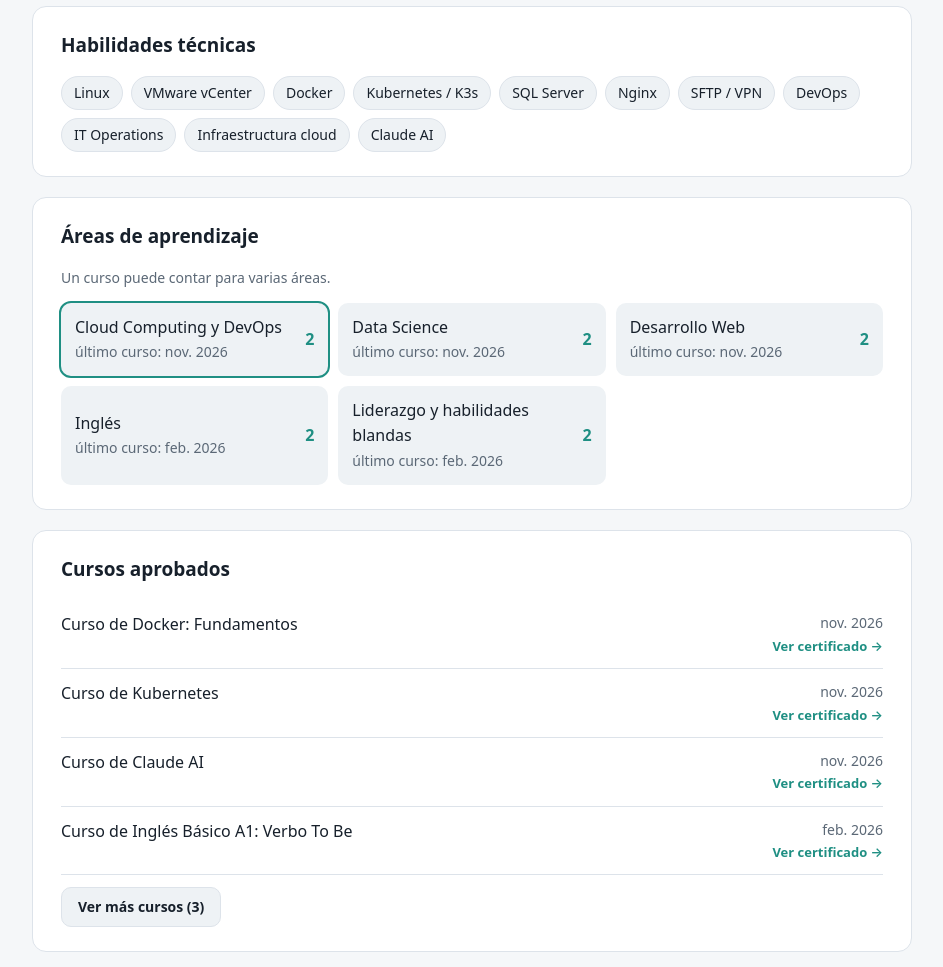
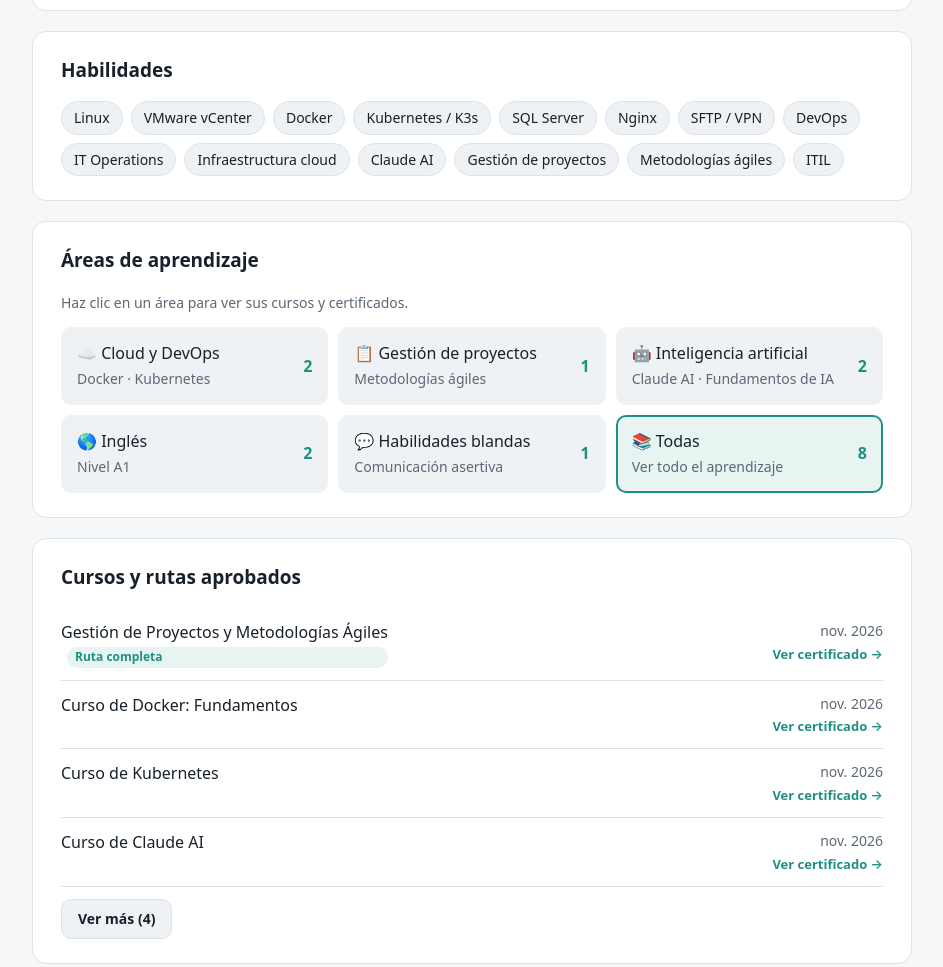
Before and after one commit to davidsoriano21-debug/miperfil, a plain HTML site: page index.html in a window 1280 px wide. Shown: the part 1486-2453 px from the top of the page, without its empty margins (168-1111 px from the left). Drawn offline with Linux system fonts and the light colour scheme.

Commit message:
Add files via upload

```diff
--- a/index.html
+++ b/index.html
@@ -6,7 +6,7 @@
 <title>Angel David Soriano · Ingeniero de Infraestructura TI</title>
 <meta name="description" content="Ingeniero de Infraestructura TI: Linux, VMware vCenter, Docker, Kubernetes / K3s, SQL, Nginx y DevOps.">
 <meta property="og:title" content="Angel David Soriano · Ingeniero de Infraestructura TI">
-<meta property="og:description" content="Más de 8 años en soporte, sistemas e infraestructura TI. Linux · VMware · Docker · Kubernetes · DevOps.">
+<meta property="og:description" content="14 años en soporte, sistemas e infraestructura TI. Linux · VMware · Docker · Kubernetes · DevOps.">
 <meta property="og:type" content="profile">
 <style>
   :root {
@@ -87,13 +87,14 @@
     color: var(--text);
   }
   .btn:hover { border-color: var(--accent); text-decoration: none; }
+  .btn[hidden] { display: none; }
   .btn.primary { background: var(--accent); border-color: var(--accent); color: #fff; }
 
   /* Estadísticas */
   .stats {
     margin-top: 20px;
     display: grid;
-    grid-template-columns: repeat(3, 1fr);
+    grid-template-columns: repeat(4, 1fr);
     gap: 12px;
   }
   .stat {
@@ -152,7 +153,21 @@
     background: var(--surface-2);
   }
   .area .count { font-weight: 700; color: var(--accent); font-variant-numeric: tabular-nums; }
-  .area.main { outline: 2px solid var(--accent); }
+  button.area {
+    font: inherit; color: inherit; text-align: left; cursor: pointer;
+    border: 2px solid transparent;
+    transition: border-color .15s, transform .15s;
+  }
+  button.area:hover { border-color: var(--border); transform: translateY(-1px); }
+  button.area.active { border-color: var(--accent); background: var(--accent-soft); }
+  .courses-head { display: flex; justify-content: space-between; align-items: baseline; flex-wrap: wrap; gap: 8px; margin-bottom: 16px; }
+  .tag {
+    display: inline-block; margin-left: 6px; padding: 1px 8px;
+    border-radius: 999px; font-size: 12px; font-weight: 600;
+    color: var(--accent); background: var(--accent-soft); vertical-align: middle;
+  }
+  .courses li.flash { animation: flash 1s ease; }
+  @keyframes flash { from { background: var(--accent-soft); } to { background: transparent; } }
 
   /* Cursos */
   .courses { list-style: none; }
@@ -215,7 +230,7 @@
     .avatar { margin: 0 auto; }
     .meta, .actions { justify-content: center; }
     .bio { margin-left: auto; margin-right: auto; }
-    .stats { grid-template-columns: repeat(3, 1fr); }
+    .stats { grid-template-columns: repeat(2, 1fr); }
     .stat strong { font-size: 22px; }
     .two { grid-template-columns: 1fr; }
     section { padding: 20px; }
@@ -233,8 +248,8 @@
       <span class="badge">Ingeniero de Infraestructura TI</span>
       <p class="bio">
         Ingeniero de Infraestructura TI con experiencia práctica en administración, implementación
-        y optimización de plataformas tecnológicas. Más de 8 años en soporte, análisis de sistemas
-        e infraestructura.
+        y optimización de plataformas tecnológicas. 14 años de experiencia en soporte, análisis de sistemas
+        e infraestructura, con formación en gestión de proyectos y metodologías ágiles.
       </p>
       <div class="meta">
         <span>📍 Ciudad de México, México</span>
@@ -267,8 +282,9 @@
 
   <!-- Estadísticas -->
   <div class="stats">
-    <div class="stat"><strong>8+</strong><span>años de experiencia</span></div>
+    <div class="stat"><strong>14</strong><span>años de experiencia</span></div>
     <div class="stat"><strong>8</strong><span>cursos aprobados</span></div>
+    <div class="stat"><strong>1</strong><span>ruta completada</span></div>
     <div class="stat"><strong>3</strong><span>certificaciones</span></div>
   </div>
 
@@ -279,6 +295,7 @@
       <p>Ingeniero de Infraestructura TI con experiencia práctica en administración, implementación, operación y optimización de plataformas tecnológicas en entornos empresariales. Especializado en administración de sistemas Linux y Windows Server, virtualización con VMware vCenter y ESXi, tecnologías de contenedores Docker y Kubernetes (K3s), gestión de servicios web mediante Nginx y administración de bases de datos SQL Server y Oracle.</p>
       <p>Cuento con experiencia en automatización y administración de infraestructura mediante Bash, Python y Ansible, gestión de repositorios y procesos de despliegue con Git, GitLab, Azure DevOps y ArgoCD, así como conocimientos operativos en entornos de nube pública AWS, Microsoft Azure y Google Cloud Platform (GCP). Manejo herramientas de monitoreo y visualización como Grafana, administración de certificados SSL/TLS, configuración de seguridad perimetral, procesos de backup y restauración.</p>
       <p>Orientado a la disponibilidad, estabilidad, rendimiento y continuidad de los servicios tecnológicos, con experiencia en atención de incidentes críticos de nivel 3, análisis de causa raíz, gestión de SLA y KPI y aplicación de buenas prácticas ITIL. Complemento mi perfil con documentación técnica, estandarización de procedimientos, transferencia de conocimiento y mejora continua, aportando soluciones que optimizan la operación, fortalecen la infraestructura y contribuyen a la evolución tecnológica de las organizaciones.</p>
+      <p>Recientemente completé la ruta de Gestión de Proyectos y Metodologías Ágiles, lo que me permite planificar, priorizar y dar seguimiento a iniciativas de infraestructura con enfoque ágil: definición de alcance, organización del trabajo por iteraciones, coordinación con equipos multidisciplinarios y comunicación clara del avance a las partes interesadas.</p>
     </div>
     <button class="btn more" id="about-btn" type="button" aria-expanded="false" aria-controls="about">Leer más</button>
   </section>
@@ -328,7 +345,7 @@
 
   <!-- Habilidades -->
   <section>
-    <h2>Habilidades técnicas</h2>
+    <h2>Habilidades</h2>
     <div class="chips">
       <span class="chip">Linux</span>
       <span class="chip">VMware vCenter</span>
@@ -341,37 +358,46 @@
       <span class="chip">IT Operations</span>
       <span class="chip">Infraestructura cloud</span>
       <span class="chip">Claude AI</span>
+      <span class="chip">Gestión de proyectos</span>
+      <span class="chip">Metodologías ágiles</span>
+      <span class="chip">ITIL</span>
     </div>
   </section>
 
   <!-- Áreas de aprendizaje -->
   <section>
     <h2>Áreas de aprendizaje</h2>
-    <p class="sub" style="margin-bottom:14px">Un curso puede contar para varias áreas.</p>
-    <div class="areas">
-      <div class="area main"><span>Cloud Computing y DevOps<br><span class="sub">último curso: nov. 2026</span></span><span class="count">2</span></div>
-      <div class="area"><span>Data Science<br><span class="sub">último curso: nov. 2026</span></span><span class="count">2</span></div>
-      <div class="area"><span>Desarrollo Web<br><span class="sub">último curso: nov. 2026</span></span><span class="count">2</span></div>
-      <div class="area"><span>Inglés<br><span class="sub">último curso: feb. 2026</span></span><span class="count">2</span></div>
-      <div class="area"><span>Liderazgo y habilidades blandas<br><span class="sub">último curso: feb. 2026</span></span><span class="count">2</span></div>
+    <p class="sub" style="margin-bottom:14px">Haz clic en un área para ver sus cursos y certificados.</p>
+    <div class="areas" id="areas">
+      <button class="area" type="button" data-filter="devops"><span>☁️ Cloud y DevOps<br><span class="sub">Docker · Kubernetes</span></span><span class="count"></span></button>
+      <button class="area" type="button" data-filter="proyectos"><span>📋 Gestión de proyectos<br><span class="sub">Metodologías ágiles</span></span><span class="count"></span></button>
+      <button class="area" type="button" data-filter="ia"><span>🤖 Inteligencia artificial<br><span class="sub">Claude AI · Fundamentos de IA</span></span><span class="count"></span></button>
+      <button class="area" type="button" data-filter="ingles"><span>🌎 Inglés<br><span class="sub">Nivel A1</span></span><span class="count"></span></button>
+      <button class="area" type="button" data-filter="blandas"><span>💬 Habilidades blandas<br><span class="sub">Comunicación asertiva</span></span><span class="count"></span></button>
+      <button class="area active" type="button" data-filter="all"><span>📚 Todas<br><span class="sub">Ver todo el aprendizaje</span></span><span class="count"></span></button>
     </div>
   </section>
 
   <!-- Cursos aprobados -->
   <section>
-    <h2>Cursos aprobados</h2>
+    <div class="courses-head">
+      <h2 style="margin:0">Cursos y rutas aprobados</h2>
+      <span class="sub" id="filter-label"></span>
+    </div>
     <ul class="courses" id="courses">
       <!-- Cada curso: nombre, fecha y enlace al certificado.
            Para usar tu propio PDF, cambia el href por: certificados/nombre-del-archivo.pdf -->
-      <li><span class="name">Curso de Docker: Fundamentos</span><span class="right"><span class="date">nov. 2026</span><a class="cert" href="https://platzi.com/p/asoriano118/curso/8781-course/diploma/detalle/" target="_blank" rel="noopener">Ver certificado →</a></span></li>
-      <li><span class="name">Curso de Kubernetes</span><span class="right"><span class="date">nov. 2026</span><a class="cert" href="https://platzi.com/p/asoriano118/curso/11421-course/diploma/detalle/" target="_blank" rel="noopener">Ver certificado →</a></span></li>
-      <li><span class="name">Curso de Claude AI</span><span class="right"><span class="date">nov. 2026</span><a class="cert" href="https://platzi.com/p/asoriano118/curso/12651-course/diploma/detalle/" target="_blank" rel="noopener">Ver certificado →</a></span></li>
-      <li><span class="name">Curso de Inglés Básico A1: Verbo To Be</span><span class="right"><span class="date">feb. 2026</span><a class="cert" href="https://platzi.com/p/asoriano118/curso/11944-course/diploma/detalle/" target="_blank" rel="noopener">Ver certificado →</a></span></li>
-      <li class="hidden"><span class="name">Curso de Inglés Básico A1 para Principiantes</span><span class="right"><span class="date">feb. 2026</span><a class="cert" href="https://platzi.com/p/asoriano118/curso/10629-course/diploma/detalle/" target="_blank" rel="noopener">Ver certificado →</a></span></li>
-      <li class="hidden"><span class="name">Introducción a la Inteligencia Artificial</span><span class="right"><span class="date">feb. 2026</span><a class="cert" href="https://platzi.com/p/asoriano118/curso/11157-course/diploma/detalle/" target="_blank" rel="noopener">Ver certificado →</a></span></li>
-      <li class="hidden"><span class="name">Curso de Comunicación Asertiva</span><span class="right"><span class="date">feb. 2026</span><a class="cert" href="https://platzi.com/p/asoriano118/" target="_blank" rel="noopener">Ver certificado →</a></span></li>
+      <!-- data-area indica a qué área pertenece (devops, ia, proyectos, ingles, blandas) -->
+      <li data-area="proyectos"><span class="name">Gestión de Proyectos y Metodologías Ágiles <span class="tag">Ruta completa</span></span><span class="right"><span class="date">nov. 2026</span><a class="cert" href="https://platzi.com/p/asoriano118/ruta/30147-ruta/diploma/detalle/" target="_blank" rel="noopener">Ver certificado →</a></span></li>
+      <li data-area="devops"><span class="name">Curso de Docker: Fundamentos</span><span class="right"><span class="date">nov. 2026</span><a class="cert" href="https://platzi.com/p/asoriano118/curso/8781-course/diploma/detalle/" target="_blank" rel="noopener">Ver certificado →</a></span></li>
+      <li data-area="devops"><span class="name">Curso de Kubernetes</span><span class="right"><span class="date">nov. 2026</span><a class="cert" href="https://platzi.com/p/asoriano118/curso/11421-course/diploma/detalle/" target="_blank" rel="noopener">Ver certificado →</a></span></li>
+      <li data-area="ia"><span class="name">Curso de Claude AI</span><span class="right"><span class="date">nov. 2026</span><a class="cert" href="https://platzi.com/p/asoriano118/curso/12651-course/diploma/detalle/" target="_blank" rel="noopener">Ver certificado →</a></span></li>
+      <li class="hidden" data-area="ingles"><span class="name">Curso de Inglés Básico A1: Verbo To Be</span><span class="right"><span class="date">feb. 2026</span><a class="cert" href="https://platzi.com/p/asoriano118/curso/11944-course/diploma/detalle/" target="_blank" rel="noopener">Ver certificado →</a></span></li>
+      <li class="hidden" data-area="ingles"><span class="name">Curso de Inglés Básico A1 para Principiantes</span><span class="right"><span class="date">feb. 2026</span><a class="cert" href="https://platzi.com/p/asoriano118/curso/10629-course/diploma/detalle/" target="_blank" rel="noopener">Ver certificado →</a></span></li>
+      <li class="hidden" data-area="ia"><span class="name">Introducción a la Inteligencia Artificial</span><span class="right"><span class="date">feb. 2026</span><a class="cert" href="https://platzi.com/p/asoriano118/curso/11157-course/diploma/detalle/" target="_blank" rel="noopener">Ver certificado →</a></span></li>
+      <li class="hidden" data-area="blandas"><span class="name">Curso de Comunicación Asertiva</span><span class="right"><span class="date">feb. 2026</span><a class="cert" href="https://platzi.com/p/asoriano118/curso/12062-course/diploma/detalle/" target="_blank" rel="noopener">Ver certificado →</a></span></li>
       <!-- 8.º curso: reemplaza el nombre, la fecha y el enlace, y quita las marcas de comentario
-      <li class="hidden"><span class="name">Nombre del curso</span><span class="right"><span class="date">mes año</span><a class="cert" href="ENLACE-DEL-CERTIFICADO" target="_blank" rel="noopener">Ver certificado →</a></span></li> -->
+      <li class="hidden" data-area="AREA"><span class="name">Nombre del curso</span><span class="right"><span class="date">mes año</span><a class="cert" href="ENLACE-DEL-CERTIFICADO" target="_blank" rel="noopener">Ver certificado →</a></span></li> -->
     </ul>
     <button class="btn more" id="more" type="button">Ver más cursos</button>
   </section>
@@ -403,16 +429,51 @@
 <script>
   document.getElementById('year').textContent = new Date().getFullYear();
 
-  // Mostrar u ocultar los cursos extra
+  // Cursos: "ver más" y filtro por área
   const moreBtn = document.getElementById('more');
-  const hidden = [...document.querySelectorAll('#courses li.hidden')];
-  moreBtn.textContent = `Ver más cursos (${hidden.length})`;
+  const items = [...document.querySelectorAll('#courses li')];
+  const hidden = items.filter(li => li.classList.contains('hidden'));
+  const filterLabel = document.getElementById('filter-label');
+  const areaBtns = [...document.querySelectorAll('#areas .area')];
   let open = false;
-  moreBtn.addEventListener('click', () => {
-    open = !open;
-    hidden.forEach(li => li.style.display = open ? 'flex' : '');
-    moreBtn.textContent = open ? 'Ver menos' : `Ver más cursos (${hidden.length})`;
+  let filter = 'all';
+
+  function render() {
+    items.forEach(li => {
+      let show;
+      if (filter === 'all') show = open || !li.classList.contains('hidden');
+      else show = li.dataset.area === filter;
+      li.style.display = show ? 'flex' : 'none';
+    });
+    moreBtn.hidden = filter !== 'all';
+    moreBtn.textContent = open ? 'Ver menos' : `Ver más (${hidden.length})`;
+    if (filter === 'all') {
+      filterLabel.textContent = '';
+    } else {
+      const btn = areaBtns.find(b => b.dataset.filter === filter);
+      filterLabel.innerHTML = `Mostrando: <b>${btn.querySelector('span').firstChild.textContent.trim()}</b> · <a href="#" id="clear-filter">ver todo</a>`;
+      document.getElementById('clear-filter').addEventListener('click', e => { e.preventDefault(); setFilter('all'); });
+    }
+  }
+  function setFilter(f, scroll) {
+    filter = f;
+    areaBtns.forEach(b => b.classList.toggle('active', b.dataset.filter === f));
+    render();
+    if (scroll) {
+      document.getElementById('courses').scrollIntoView({ behavior: 'smooth', block: 'center' });
+      items.filter(li => li.style.display !== 'none').forEach(li => {
+        li.classList.remove('flash'); void li.offsetWidth; li.classList.add('flash');
+      });
+    }
+  }
+  // Contador de cada área, calculado a partir de la lista de cursos
+  areaBtns.forEach(b => {
+    const f = b.dataset.filter;
+    b.querySelector('.count').textContent = f === 'all' ? items.length : items.filter(li => li.dataset.area === f).length;
+    b.addEventListener('click', () => setFilter(f, f !== 'all'));
   });
+  moreBtn.addEventListener('click', () => { open = !open; render(); });
+  render();
 
   // Acerca de mí: leer más / leer menos
   const about = document.getElementById('about');
```
